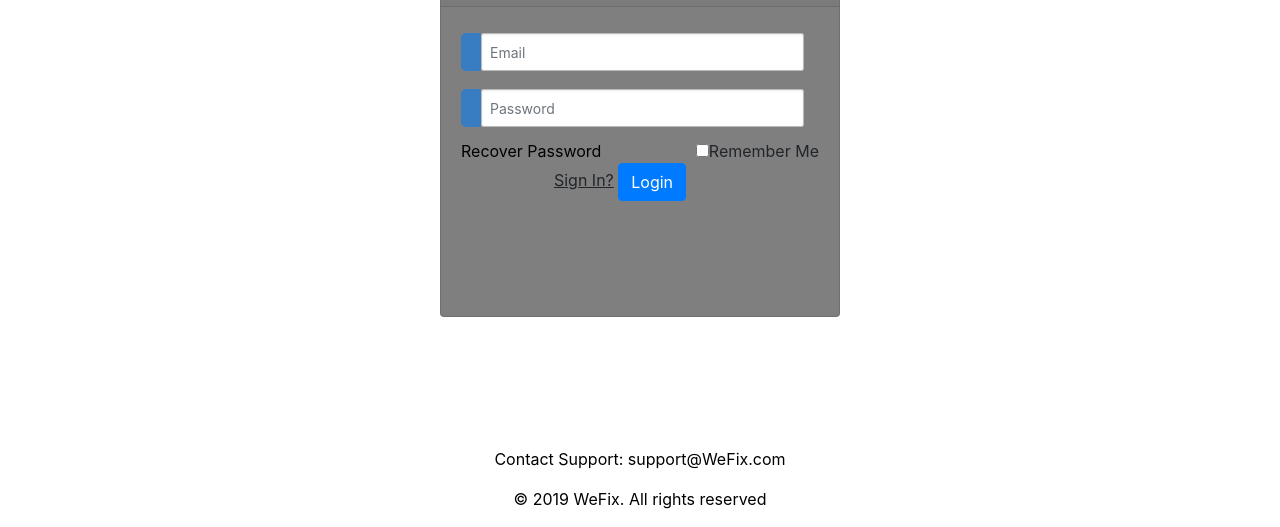
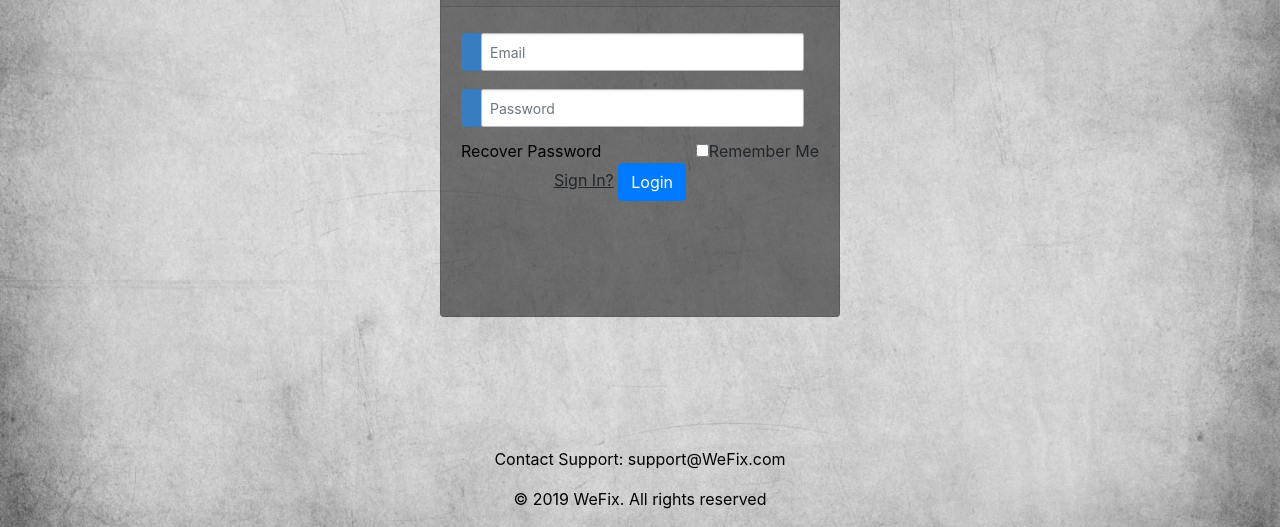
Before and after one commit to BraPro/ClientServer-Treatment-Management, a website: page html/loginpage.html in a window 1280 px wide. Shown: the part 273-800 px from the top of the page. Drawn offline with nearby package versions, Linux system fonts and the light colour scheme; files that its build step writes are made by us from their sources; files whose address does not match are found by name.

Commit message:
this second commit

```diff
--- a/html/loginpage.html
+++ b/html/loginpage.html
@@ -5,7 +5,7 @@
 	<title>Login Page</title>
 	<!--Custom styles-->
 	<link rel="stylesheet" href="https://stackpath.bootstrapcdn.com/bootstrap/4.1.3/css/bootstrap.min.css" integrity="sha384-MCw98/SFnGE8fJT3GXwEOngsV7Zt27NXFoaoApmYm81iuXoPkFOJwJ8ERdknLPMO" crossorigin="anonymous">
-	<link rel="stylesheet" type="text/css" href="loginstyle.css">
+	<link rel="stylesheet" type="text/css" href="css/loginstyle.css">
 	<link rel="stylesheet" href="bootstrap/css/bootstrap.min.css">
     <link rel="stylesheet" href="https://fonts.googleapis.com/css?family=Open+Sans:400,300,600,80">
     <link rel="stylesheet" href="https://cdnjs.cloudflare.com/ajax/libs/font-awesome/4.7.0/css/font-awesome.min.css">
```
